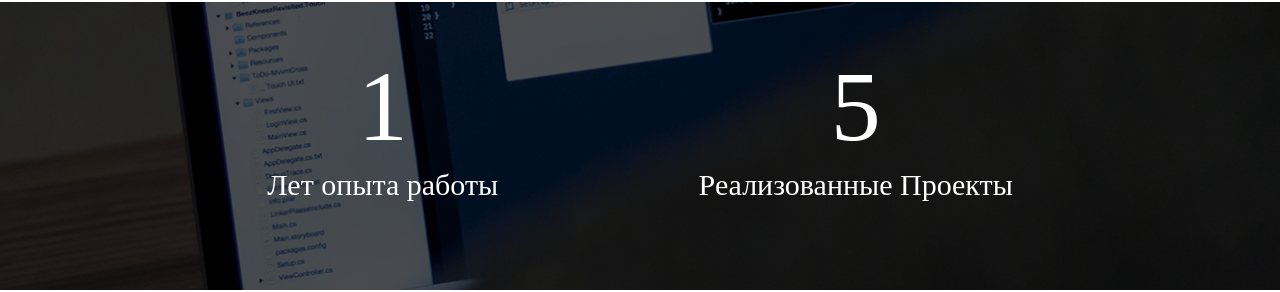
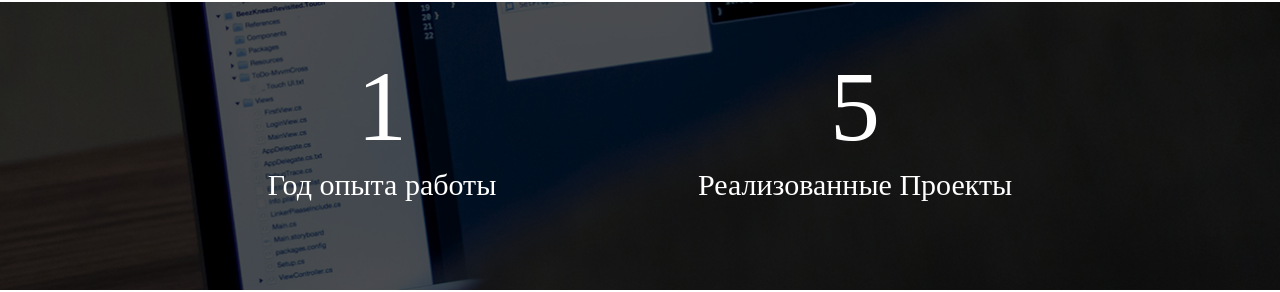
Before and after one commit to Feytulla/feytulla.github.io, a plain HTML site: page index.html in a window 1280 px wide. Shown: the part 3570-3862 px from the top of the page. Drawn offline with Linux system fonts and the light colour scheme; files whose address does not match are found by name; a web font is replaced by a local one.

Commit message:
text correction

```diff
--- a/index.html
+++ b/index.html
@@ -170,7 +170,7 @@
                 <div class="time__colums">
                     <div class="time__item">
                         <span class="time__count">1</span>
-                        <p class="time__count-info">Лет опыта работы</p>
+                        <p class="time__count-info">Год опыта работы</p>
                     </div>
                     <div class="time__item">
                         <span class="time__count">5</span>
```
